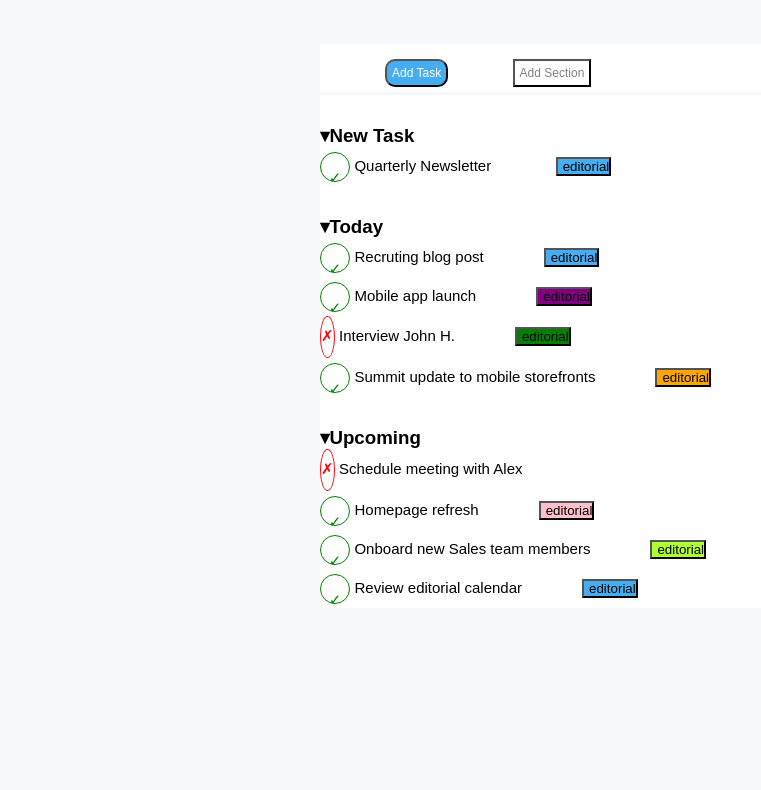
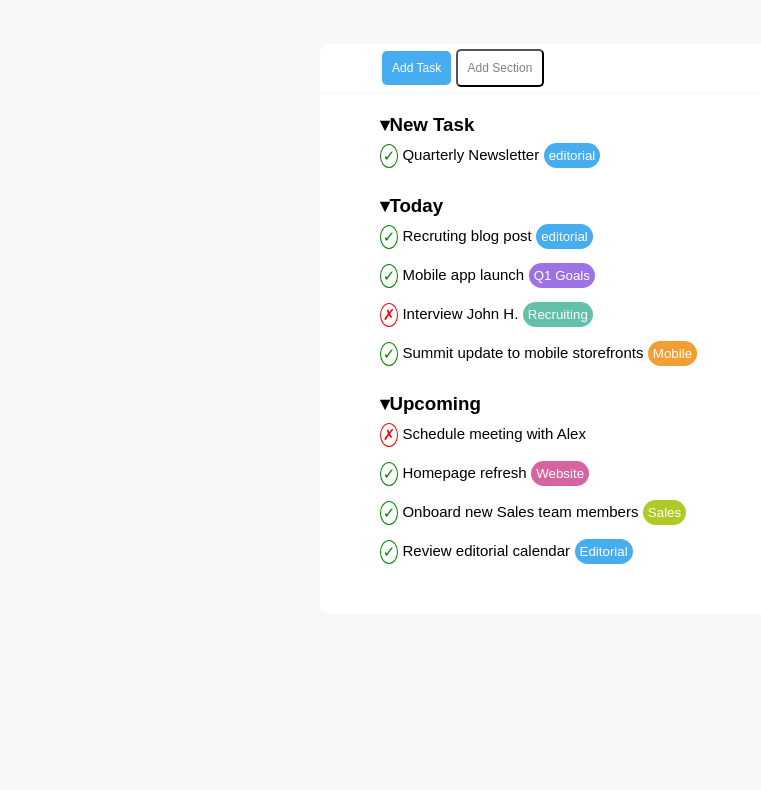
Before and after one commit to mirkettinho/html-css-toboolist, a plain HTML site: page index.html in a window 1280 px wide. Shown: the part 97-887 px from the top of the page, without its empty margins (0-761 px from the left). After the commit the page ends 800 px from the top, so only its background shows below. Drawn offline with Linux system fonts and the light colour scheme.

Commit message:
[fix] end

```diff
--- a/css/style.css
+++ b/css/style.css
@@ -5,6 +5,10 @@
   font-family: Arial, Helvetica, sans-serif
 }
 
+
+body{
+  background-color: #f6f8f9;
+}
 header{
   background-color: rgb(255, 255, 255);
   padding: 10px;
@@ -18,63 +22,56 @@ header img{
 header span{
   font-size: 60px;
   vertical-align: middle;
+  font-weight: bold;
 }
 
-.container-sfondo{
-  background-color: #f6f8f9;
-  width: 100%;
-  height: 100vh;
-  padding-top: 50px;
+
+
+.box{
+  width: 50%;
+  margin: auto;
+  background-color: rgb(255, 255, 255);
+  margin-top: 50px;
+  margin-bottom: 2px;
+
+}
+
+.container-pulsanti{
+  padding: 5px;
+  margin-left: 57px;
+}
+
+.button-1{
+  padding: 10px;
+  border-radius: 5px;
+  background-color: #47adf1;
+  color: white;
+  font-size: 12px;
+  border: 0;
+}
+
+.button-2{
+  padding: 10px;
+  border-radius: 5px;
+  background-color: white;
+  color: grey;
+  font-size: 12px;
+  border: ;
 
 }
 
 .container{
   width: 50%;
+  height: 520px;
   margin: auto;
   background-color: rgb(255, 255, 255);
-}
-
-button{
-  margin-left: 60px;
-  margin-top: 10px;
-  padding-left: 5px;
-}
-
-.container-pulsanti{
-  border-bottom: 3px solid #f6f8f9;
-  padding: 5px;
-
-
-}
-
-.button-1{
-  padding: 5px;
-  border-radius: 10px;
-  background-color: #47adf1;
-  color: white;
-  font-size: 12px;
-}
-
-.button-2{
-  padding: 5px;
-  border-radius: 1x;
-  background-color: white;
-  color: grey;
-  font-size: 12px;
-
+  border-bottom-left-radius: 10px;
+  border-bottom-right-radius: 10px;
 }
 
 .new-task{
-  margin-top: 30px;
-  margin-bottom: 30px;
-}
-
-/* .new-task span{
-  font-size: 15px;
-} */
-
-section{
-  margin-left: 0px;
+  margin-left: 30px;
+  padding-top: 20px;
 }
 
 section span{
@@ -90,11 +87,11 @@ section span{
   border: 1px solid green;
   border-radius: 50%;
   display: inline-block;
-  width: 30px;
-  height: 30px;
+  width: 18px;
+  height: 20px;
   text-align: center;
   vertical-align: middle;
-  line-height: 30px;
+  line-height: 2px;
 
 }
 
@@ -102,29 +99,58 @@ section span{
   color: red;
   border: 1px solid red;
   border-radius: 50%;
+  display: inline-block;
+  width: 18px;
+  height: 20px;
+  text-align: center;
+  vertical-align: middle;
+  line-height: 2px;
 
 }
-
-.bottone-blu{
+.bottone{
+  border-radius: 15px;
+  padding: 5px;
+  color: white;
+  border: 0;
+}
+.blu{
   background-color: #47adf1;
 }
 
-.bottone-viola{
-  background-color: purple;
+.viola{
+  background-color: #9c72e4;
 }
 
-.bottone-verde{
-  background-color: green;
+.verde{
+  background-color: #64c0a9;
 }
 
-.bottone-arancione{
-  background-color: orange;
+.arancione{
+  background-color: #f29e33;
 }
 
-.bottone-rosa{
-  background-color: pink;
+.rosa{
+  background-color: #d863a1;
 }
 
-.bottone-verdechiaro{
-  background-color: greenyellow;
+.verdechiaro{
+  background-color: #b0c926;
 }
+
+
+section h3{
+  margin-left: 30px;
+}
+
+section .spunta{
+  margin-left: 30px;
+}
+
+section .croce{
+  margin-left: 30px;
+}
+
+.box{
+  border-top-right-radius: 10px;
+  border-top-left-radius: 10px;
+}
--- a/index.html
+++ b/index.html
@@ -16,52 +16,76 @@
   </header>
 
   <main>
-    <div class="container-sfondo">
-
-      <!-- container -->
-      <div class="container">
 
       <!-- pulsanti -->
+      <div class="box">
         <section class="container-pulsanti">
           <button class="button-1">Add Task</button>
           <button class="button-2">Add Section</button>
         </section>
+      </div>
+
 
 
       <!-- new task -->
+      <div class="container">
         <section class="new-task">
           <h3>&#9662;New Task</h3>
+          <div>
             <span class="spunta">&check;</span>
             <span>Quarterly Newsletter</span>
-          <button class="bottone-blu">editorial</button>
+            <button class="bottone blu">editorial</button>
+          </div>
 
         </section>
 
         <!-- today -->
         <section class="new-task">
           <h3>&#9662;Today</h3>
+          <div>
             <span class="spunta">&check;</span>
-          <span>Recruting blog post</span><button class="bottone-blu">editorial</button><br>
+            <span>Recruting blog post</span>
+            <button class="bottone blu">editorial</button>
+          </div>
+          <div>
             <span class="spunta">&check;</span>
-          <span>Mobile app launch</span><button class="bottone-viola">editorial</button><br>
+            <span>Mobile app launch</span>
+            <button class="bottone viola">Q1 Goals</button>
+          </div>
+          <div>
             <span class="croce">&cross;</span>
-          <span>Interview John H.</span><button class="bottone-verde">editorial</button><br>
+            <span>Interview John H.</span>
+            <button class="bottone verde">Recruiting</button>
+          </div>
+          <div>
             <span class="spunta">&check;</span>
-          <span>Summit update to mobile storefronts</span><button class="bottone-arancione">editorial</button>
-
+            <span>Summit update to mobile storefronts</span>
+            <button class="bottone arancione">Mobile</button>
+          </div>
         </section>
 
         <!-- upcoming -->
         <section class="new-task">
           <h3>&#9662;Upcoming</h3>
+          <div>
             <span class="croce">&cross;</span>
-          <span>Schedule meeting with Alex</span><br>
+            <span>Schedule meeting with Alex</span>
+          </div>
+          <div>
             <span class="spunta">&check;</span>
-          <span>Homepage refresh</span><button class="bottone-rosa">editorial</button><br>
+            <span>Homepage refresh</span>
+            <button class="bottone rosa">Website</button>
+          </div>
+          <div>
             <span class="spunta">&check;</span>
-          <span>Onboard new Sales team members</span><button class="bottone-verdechiaro">editorial</button><br>
+            <span>Onboard new Sales team members</span>
+            <button class="bottone verdechiaro">Sales</button>
+          </div>
+          <div>
             <span class="spunta">&check;</span>
-          <span>Review editorial calendar</span><button class="bottone-blu">editorial</button>
+            <span>Review editorial calendar</span>
+            <button class="bottone blu">Editorial</button>
+          </div>
         </section>
       </div>
     </div>
```
Lines whose indentation alone changed are shown as unchanged.
